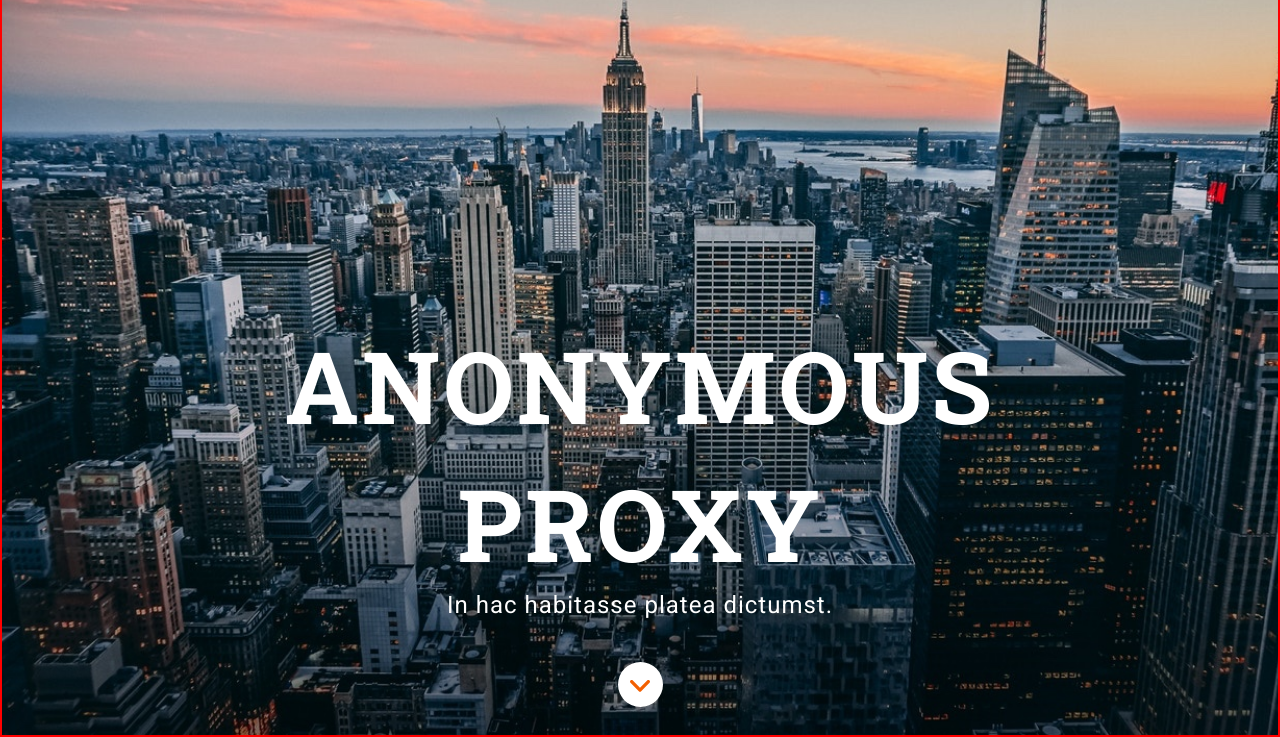
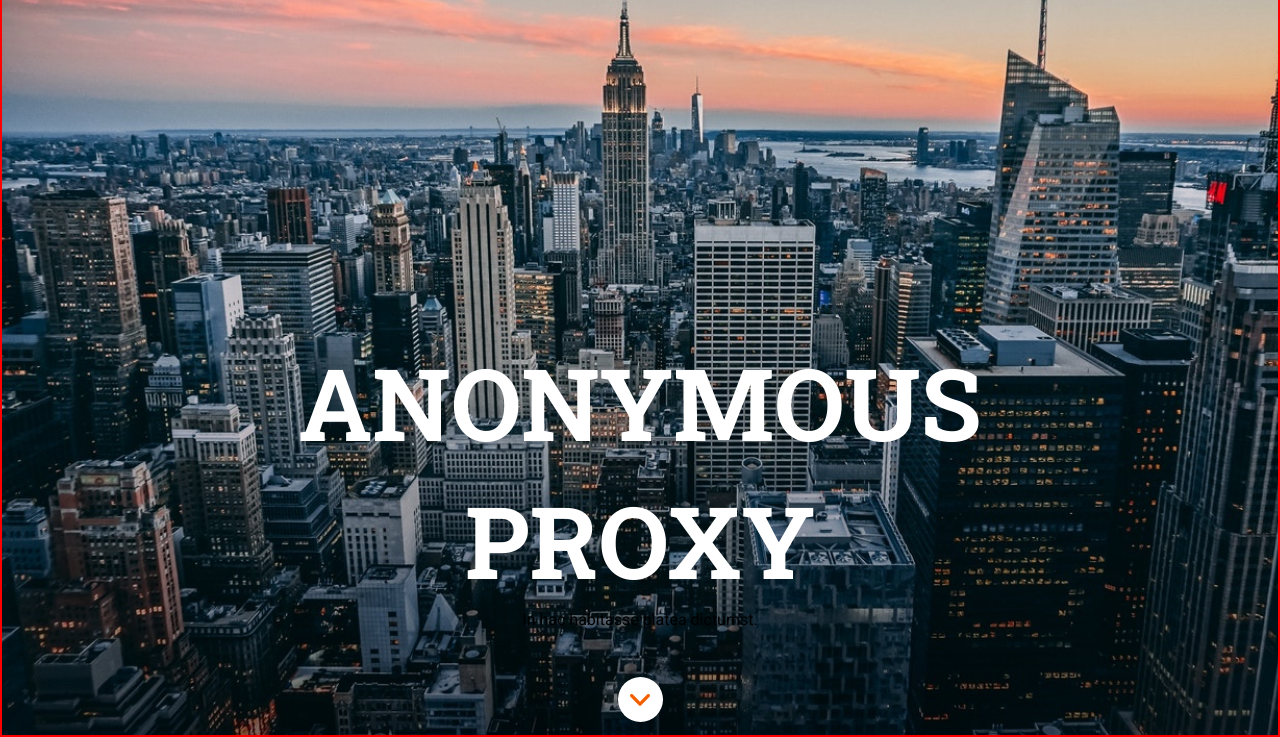
Before and after one commit to anapy/modulo-1-evaluacion-final-anapy, a website: page docs/index.html in a window 1280 px wide. Shown: the part 65-802 px from the top of the page. Drawn offline with nearby package versions, Linux system fonts and the light colour scheme; files that its build step writes are made by us from their sources.

Commit message:
updating hero details

```diff
--- a/src/scss/components/_hero.scss
+++ b/src/scss/components/_hero.scss
@@ -2,24 +2,21 @@
     background: url('../images/cover.jpg') center no-repeat;
     background-size: cover;
     height: 100vh;
-    font-family: $font-secondary;
-
     .wrapper {
         display: flex;
         flex-direction: column;
         justify-content: flex-end;
         align-items: center;
         height: 100vh;
-        display: flex;
     }
     &--title {
+        font-family: $font-secondary;
         color: $color-light;
         line-height: 55px;
         text-align: center;
         text-transform: uppercase;
         font-size: rem(42);
-        .title {
-            letter-spacing: 3px;
+        .title1, .title2 {
             display: block;
         }
         @include tablet {
@@ -33,26 +30,32 @@
     }
 
     &--claim {
-        color: $color-light;
-        font-family: $font-main;
-        padding: 20px 0;
-        letter-spacing: 1px;
-        font-size: rem(16);
+        padding: 10px 0 45px;
+        line-height: 21px;
+        & p {
+            font-size: rem(16);
+            color: $color-light;
+            font-family: $font-main;
+        }
         @include tablet {
-            font-size: rem(24);
+            padding: 20px 0 30px;
+            & p {
+                line-height: 32px;
+                font-size: rem(24);
+            }
         }
         @include desktop {
             padding: 0;
         }
+    }
 
-    }
     &--button {
         height: 45px;
         width: 45px;
         text-align: center;
         background-color: $color-light;
         border-radius: 50%;
-        margin: 25px 0 38px;
+        margin: 0 0 38px;
         padding: 15px 0;
         a {
            padding: 10px;
@@ -62,7 +65,8 @@
         }
         @include desktop {
             position: relative;
-            transform: translate(0, 32px);
+            margin:0;
+            transform: translate(0, 47px);
         }
     }
 
```
Also changed, not shown: src/html/partials/hero.html (+2 -2 lines).
